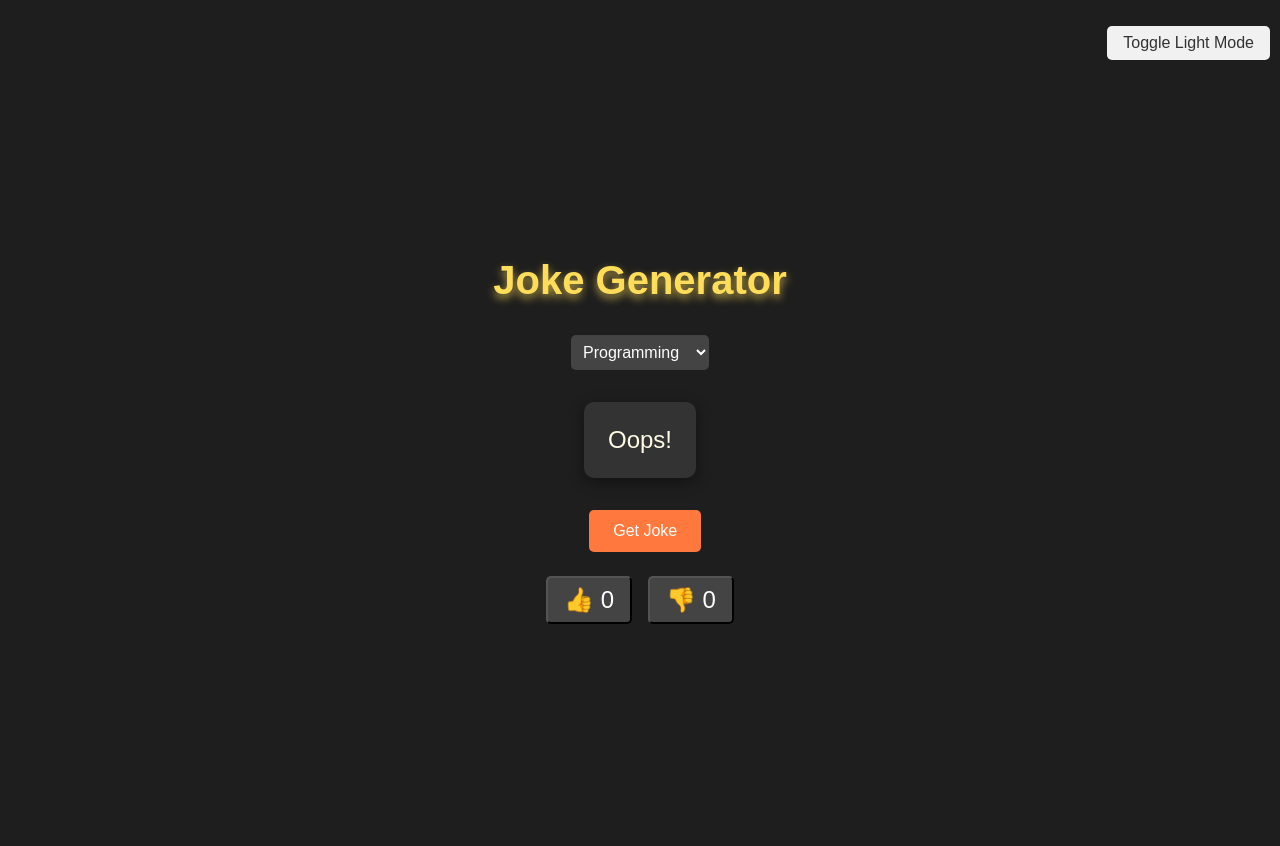
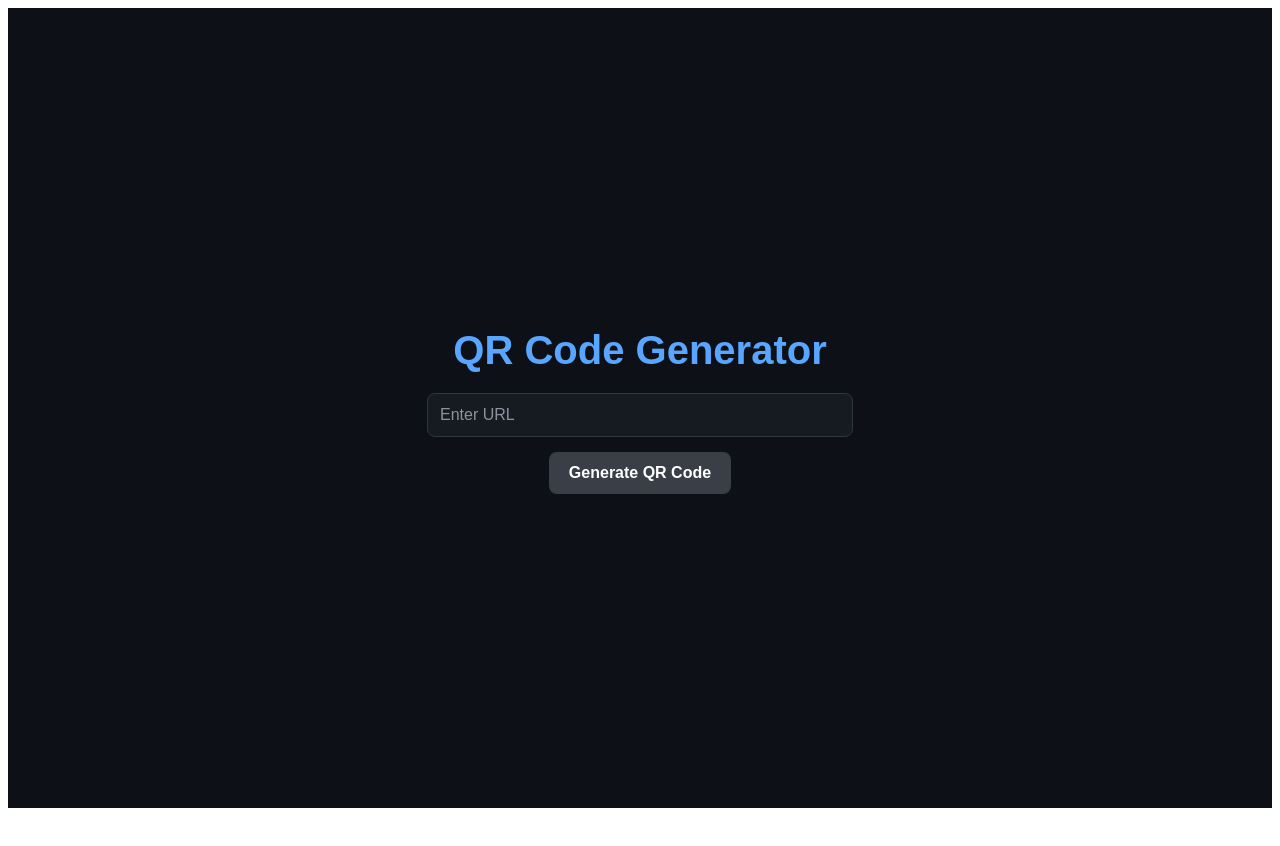
Before and after one commit to pedadasaikrishna/jokegenerate, a React (Create React App) app: page / in a window 1280 px wide. Shown: the top 846 px of the page. After the commit the page ends 816 px from the top, so only its background shows below. Built offline with nearby package versions, Linux system fonts and the light colour scheme.

Commit message:
first commit

```diff
--- a/package.json
+++ b/package.json
@@ -6,6 +6,8 @@
     "@testing-library/jest-dom": "^5.17.0",
     "@testing-library/react": "^13.4.0",
     "@testing-library/user-event": "^13.5.0",
+    "html2canvas": "^1.4.1",
+    "qrcode.react": "^4.1.0",
     "react": "^18.3.1",
     "react-dom": "^18.3.1",
     "react-scripts": "5.0.1",
--- a/public/index.html
+++ b/public/index.html
@@ -9,6 +9,7 @@
       name="description"
       content="Web site created using create-react-app"
     />
+
     <link rel="apple-touch-icon" href="%PUBLIC_URL%/logo192.png" />
     <!--
       manifest.json provides metadata used when your web app is installed on a
--- a/src/App.js
+++ b/src/App.js
@@ -1,7 +1,7 @@
-import Joke from "./Joke";
+import Qrgenerator from "./Qrgenerator";
 function App() {
   return (
-    <Joke/>
+    <Qrgenerator/>
   );
 }
 
--- a/src/Joke.jsx
+++ /dev/null
@@ -1,199 +0,0 @@
-import React, { useState } from 'react';
-import styled, { keyframes, createGlobalStyle } from 'styled-components';
-
-// Global Styles for Dark and Light Mode
-const GlobalStyle = createGlobalStyle`
-  body {
-    background-color: ${({ theme }) => (theme === 'dark' ? '#1e1e1e' : '#f9f9f9')};
-    color: ${({ theme }) => (theme === 'dark' ? '#e0e0e0' : '#333')};
-    font-family: 'Arial', sans-serif;
-    margin: 0;
-    padding: 0;
-    transition: background-color 0.3s, color 0.3s;
-  }
-`;
-
-// Spinner Animation
-const spin = keyframes`
-  0% { transform: rotate(0deg); }
-  100% { transform: rotate(360deg); }
-`;
-
-// Container Styles
-const Container = styled.div`
-  display: flex;
-  flex-direction: column;
-  align-items: center;
-  justify-content: center;
-  min-height: 100vh;
-  padding: 2rem;
-  position: relative;
-`;
-
-// Title Styles
-const Jokeh1 = styled.h1`
-  font-size: 2.5rem;
-  margin-bottom: 1rem;
-  color: ${({ theme }) => (theme === 'dark' ? '#ffdd59' : '#ff6f00')};
-  text-shadow: 0px 4px 8px rgba(255, 221, 89, 0.7);
-  transition: color 0.3s;
-`;
-
-// Joke Output Box
-const Output = styled.div`
-  font-size: 1.5rem;
-  background-color: ${({ theme }) => (theme === 'dark' ? '#333' : '#ffffff')};
-  color: ${({ theme }) => (theme === 'dark' ? '#fffae5' : '#444')};
-  padding: 1.5rem;
-  margin: 1rem;
-  border-radius: 10px;
-  max-width: 80%;
-  text-align: center;
-  box-shadow: 0px 4px 15px rgba(0, 0, 0, 0.4);
-  transition: background-color 0.3s, color 0.3s;
-`;
-
-// Button Styles
-const Button = styled.button`
-  font-size: 1rem;
-  padding: 0.75rem 1.5rem;
-  margin-top: 1rem;
-  margin-left:3.2rem;
-  margin-bottom: 1rem;
-  border: none;
-  border-radius: 5px;
-  cursor: pointer;
-  background-color: ${({ theme }) => (theme === 'dark' ? '#ff793f' : '#ff6f00')};
-  color: #fff;
-  transition: background-color 0.3s ease, transform 0.3s ease;
-
-  &:hover {
-    background-color: ${({ theme }) => (theme === 'dark' ? '#ff5252' : '#ff8a00')};
-    transform: scale(1.05);
-  }
-
-  &:active {
-    transform: scale(0.98);
-  }
-`;
-
-// Category Selection Styles
-const CategorySelect = styled.select`
-  font-size: 1rem;
-  padding: 0.5rem;
-  margin: 1rem;
-  background-color: ${({ theme }) => (theme === 'dark' ? '#444' : '#f1f1f1')};
-  color: ${({ theme }) => (theme === 'dark' ? '#fff' : '#333')};
-  border-radius: 5px;
-  border: none;
-  transition: background-color 0.3s, color 0.3s;
-`;
-
-// Toggle Button for Dark/Light Mode
-const ToggleButton = styled.button`
-  font-size: 1rem;
-  padding: 0.5rem 1rem;
-  background-color: ${({ theme }) => (theme === 'dark' ? '#444' : '#f1f1f1')};
-  color: ${({ theme }) => (theme === 'dark' ? '#fff' : '#333')};
-  border: none;
-  border-radius: 5px;
-  margin-top: 1rem;
-  cursor: pointer;
-  position: absolute;
-  top: 10px;
-  right: 10px;
-  transition: background-color 0.3s, color 0.3s;
-`;
-
-// Reaction Buttons
-const ReactionButton = styled.button`
-  font-size: 1.5rem;
-  background-color: ${({ theme }) => (theme === 'dark' ? '#444' : '#f0f0f0')};
-  color: ${({ theme }) => (theme === 'dark' ? '#fff' : '#333')};
-  padding: 0.5rem 1rem;
-  margin: 0.5rem;
-  border-radius: 5px;
-  cursor: pointer;
-  transition: background-color 0.3s ease;
-
-  &:hover {
-    background-color: ${({ theme }) => (theme === 'dark' ? '#ff793f' : '#ff6f00')};
-  }
-`;
-
-// Spinner Styles
-const Spinner = styled.div`
-  border: 4px solid #f3f3f3;
-  border-top: 4px solid #ff793f;
-  border-radius: 50%;
-  width: 50px;
-  height: 50px;
-  animation: ${spin} 2s linear infinite;
-`;
-
-const Joke = () => {
-  const [joke, setJoke] = useState('');
-  const [category, setCategory] = useState('Programming');
-  const [loading, setLoading] = useState(false);
-  const [theme, setTheme] = useState('dark');
-  const [reaction, setReaction] = useState({ like: 0, dislike: 0 });
-
-  const handleBtn = () => {
-    setLoading(true);
-    fetch(`https://v2.jokeapi.dev/joke/${category}?type=single`)
-      .then((res) => res.json())
-      .then((data) => {
-        setJoke(data.joke);
-        setLoading(false);
-      })
-      .catch(() => {
-        setJoke('Oops! Something went wrong.');
-        setLoading(false);
-      });
-  };
-
-  const handleReaction = (type) => {
-    setReaction((prev) => ({
-      ...prev,
-      [type]: prev[type] + 1,
-    }));
-  };
-
-  const toggleTheme = () => {
-    setTheme((prev) => (prev === 'dark' ? 'light' : 'dark'));
-  };
-
-  return (
-    <>
-      <GlobalStyle theme={theme} />
-      <Container>
-        <ToggleButton onClick={toggleTheme}>
-          Toggle {theme === 'dark' ? 'Light' : 'Dark'} Mode
-        </ToggleButton>
-        <Jokeh1 theme={theme}> Joke Generator</Jokeh1>
-        <CategorySelect onChange={(e) => setCategory(e.target.value)} value={category} theme={theme}>
-          <option value="Programming">Programming</option>
-          <option value="Miscellaneous">Miscellaneous</option>
-          <option value="Pun">Pun</option>
-          <option value="Spooky">Spooky</option>
-        </CategorySelect>
-        {loading ? (
-          <Spinner />
-        ) : (
-          <>
-            <Output theme={theme}>{joke || 'Oops!'}</Output>
-            <div>
-              <Button onClick={handleBtn} theme={theme}>Get Joke</Button>
-              <div>
-                <ReactionButton onClick={() => handleReaction('like')} theme={theme}>👍 {reaction.like}</ReactionButton>
-                <ReactionButton onClick={() => handleReaction('dislike')} theme={theme}>👎 {reaction.dislike}</ReactionButton>
-              </div>
-            </div>
-          </>
-        )}
-      </Container>
-    </>
-  );
-};
-
-export default Joke;
--- /dev/null
+++ b/src/Qrgenerator.jsx
@@ -0,0 +1,122 @@
+import React, { useState } from 'react';
+import styled from 'styled-components';
+
+// Styled components for a modern and sleek UI
+const QrContainer = styled.div`
+  display: flex;
+  flex-direction: column;
+  align-items: center;
+  justify-content: center;
+  height: 100vh;
+  background-color: #0d1117;
+  color: #c9d1d9;
+  font-family: Arial, sans-serif;
+`;
+
+const Title = styled.h1`
+  font-size: 2.5rem;
+  margin-bottom: 20px;
+  color: #58a6ff;
+`;
+
+const InputField = styled.input`
+  width: 100%;
+  max-width: 400px;
+  padding: 12px;
+  margin-bottom: 15px;
+  border: 1px solid #30363d;
+  border-radius: 8px;
+  background-color: #161b22;
+  color: #c9d1d9;
+  font-size: 1rem;
+  outline: none;
+  transition: border-color 0.3s;
+
+  &:focus {
+    border-color: #58a6ff;
+  }
+
+  &::placeholder {
+    color: #8b949e;
+  }
+`;
+
+const Button = styled.button`
+  padding: 12px 20px;
+  font-size: 1rem;
+  font-weight: bold;
+  background-color: #238636;
+  color: #ffffff;
+  border: none;
+  border-radius: 8px;
+  cursor: pointer;
+  margin-bottom: 20px;
+  transition: background-color 0.3s;
+
+  &:hover {
+    background-color: #2ea043;
+  }
+
+  &:disabled {
+    background-color: #3a3f47;
+    cursor: not-allowed;
+  }
+`;
+
+const QRWrapper = styled.div`
+  margin-top: 20px;
+  padding: 20px;
+  background-color: #161b22;
+  border: 1px solid #30363d;
+  border-radius: 12px;
+  text-align: center;
+`;
+
+const Qrgenerator = () => {
+  const [url, setUrl] = useState("");
+  const [qrCodeUrl, setQrCodeUrl] = useState("");
+
+  const handleChange = (e) => {
+    setUrl(e.target.value);
+  };
+
+  const handleGenerateQRCode = async () => {
+    if (url) {
+      const generatedQRCodeUrl = `https://api.qrserver.com/v1/create-qr-code/?data=${encodeURIComponent(url)}&size=256x256`;
+      setQrCodeUrl(generatedQRCodeUrl);
+    } else {
+      alert("Please enter a URL");
+    }
+  };
+
+  return (
+    <QrContainer>
+      <Title>QR Code Generator</Title>
+      <InputField
+        type="text"
+        value={url}
+        onChange={handleChange}
+        placeholder="Enter URL"
+      />
+      <Button
+        onClick={handleGenerateQRCode}
+        disabled={!url}
+      >
+        Generate QR Code
+      </Button>
+
+      {qrCodeUrl && (
+        <QRWrapper>
+          {/* Display the QR code image */}
+          <img
+            id="qr-code-image"
+            src={qrCodeUrl}
+            alt="Generated QR Code"
+          />
+        </QRWrapper>
+      )}
+    </QrContainer>
+  );
+};
+
+export default Qrgenerator;
```
Also changed, not shown: 2 other files (tests, documents, lock files or other folders).
